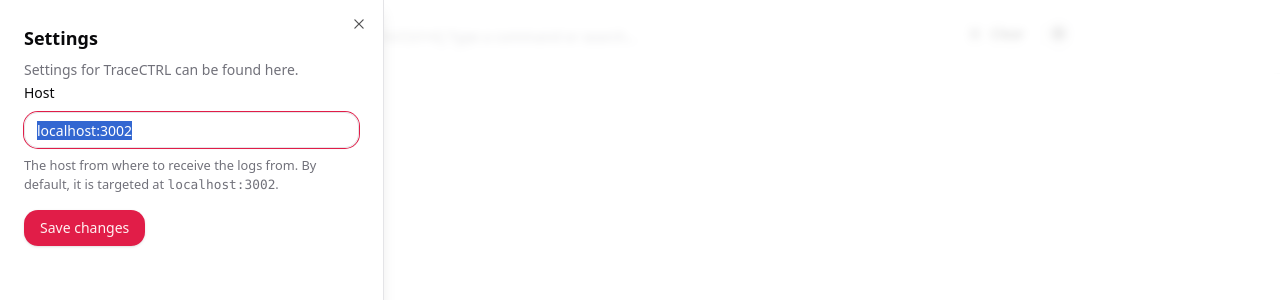
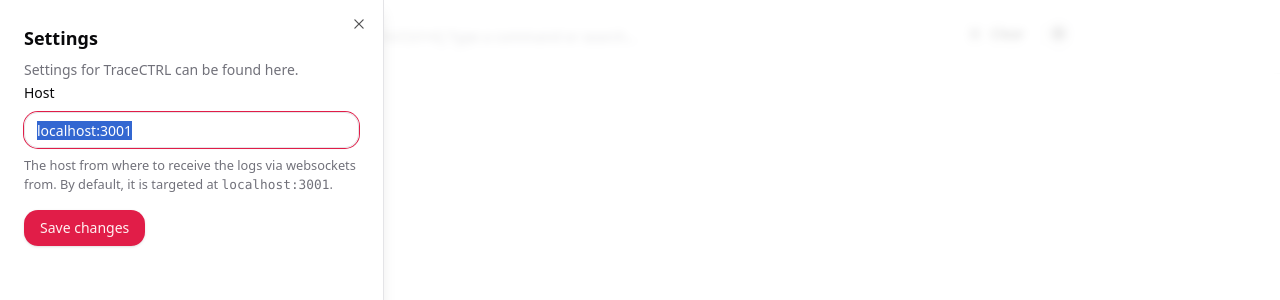
Before and after one commit to STBoyden/tracectrl, a React (Vite) app in the folder tc-frontend/: page / in a window 1280 px wide. Both pictures are taken after a click on the button "Settings". Shown: the top 300 px of the page. Built offline with nearby package versions, Linux system fonts and the light colour scheme.

Commit message:
Change default host, and rename to websocketHost

```diff
--- a/tc-frontend/src/components/header-bar/menu.tsx
+++ b/tc-frontend/src/components/header-bar/menu.tsx
@@ -45,7 +45,7 @@
 			title: "Saved changes",
 			description: (
 				<>
-          Host changed to <code>{values.host}</code>
+					Host changed to <code>{values.websocketHost}</code>
 				</>
 			),
 		});
@@ -72,18 +72,18 @@
 					>
 						<FormField
 							control={settingsForm.control}
-              name="host"
+							name="websocketHost"
 							render={({ field }) => (
 								<FormItem>
 									<FormLabel>Host</FormLabel>
 									<FormControl>
-                    <Input placeholder={settings.host!} {...field} />
+										<Input placeholder={settings.websocketHost!} {...field} />
 									</FormControl>
 									<FormDescription>
-                    The host from where to receive the logs from. By default, it
-                    is targeted at{" "}
+										The host from where to receive the logs via websockets from.
+										By default, it is targeted at{" "}
 										<span className={cn("font-mono")}>
-                      {_defaultSettings.host!}
+											{_defaultSettings.websocketHost!}
 										</span>
 										.
 									</FormDescription>
--- a/tc-frontend/src/components/settings-provider.tsx
+++ b/tc-frontend/src/components/settings-provider.tsx
@@ -1,18 +1,19 @@
+/* eslint-disable react-refresh/only-export-components */
 import React, { createContext, useContext, useState } from "react";
 import * as z from "zod";
 
 const settingsKey = "tracectrl-settings" as const;
 
 type Settings = {
-  host?: string;
+	websocketHost?: string;
 };
 
 export const _defaultSettings: Settings = {
-  host: "localhost:3002",
+	websocketHost: "localhost:3001",
 };
 
 export const settingsFormSchema = z.object({
-  host: z
+	websocketHost: z
 		.union([
 			z.string().url("Invalid URL"),
 			z
@@ -20,7 +21,7 @@
 				.ip({ version: "v4", message: "IP address has to be in ipv4 format" }),
 		])
 		.optional()
-    .default(_defaultSettings.host!),
+		.default(_defaultSettings.websocketHost!),
 });
 
 type SettingsProviderProps = {
@@ -49,8 +50,8 @@
 	const [settings, setSettings] = useState<Settings>(
 		() =>
 			(JSON.parse(
-        localStorage.getItem(settingsKey) ?? JSON.stringify("")
-      ) as Settings) || defaultSettings
+				localStorage.getItem(settingsKey) ?? JSON.stringify(""),
+			) as Settings) || defaultSettings,
 	);
 
 	const value = {
```
Lines whose indentation alone changed are shown as unchanged.
